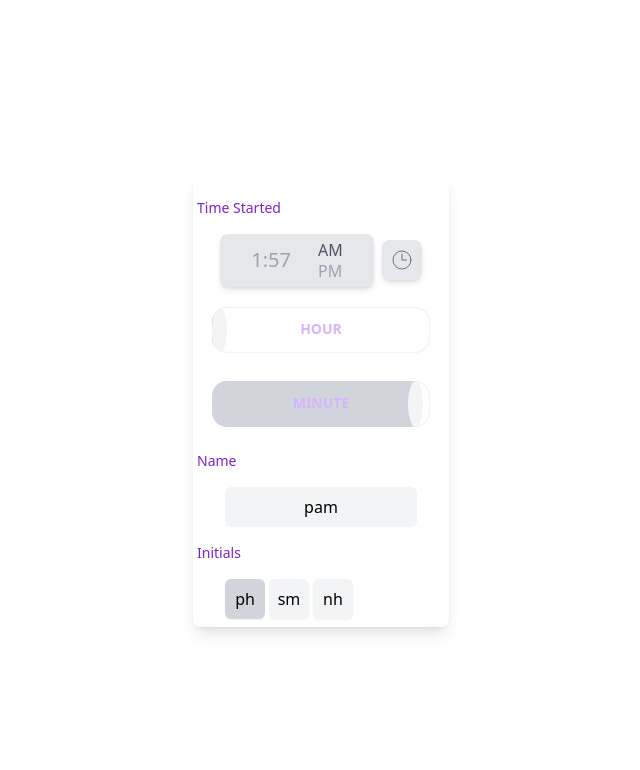
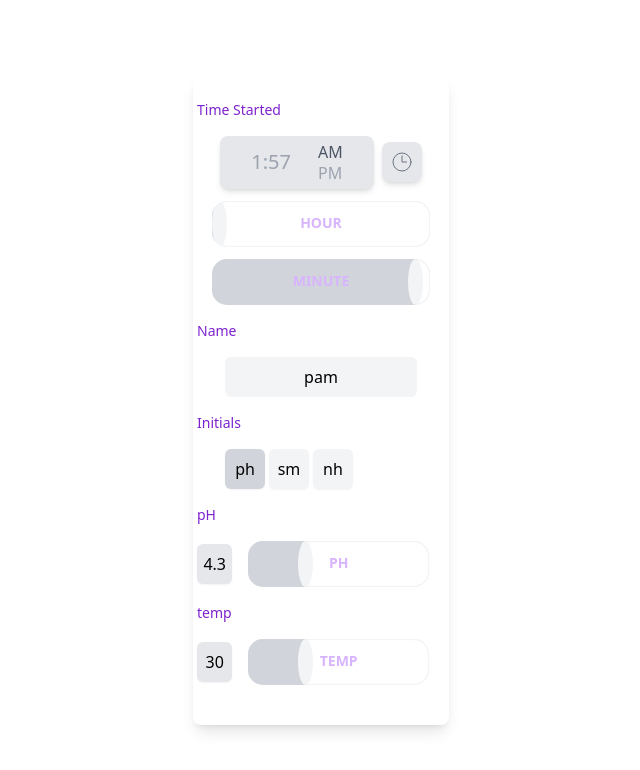
Before and after one commit to pahammer/react-component-lib-ts, a Next.js app: page / in a window 1280 px wide. Shown: the top 770 px of the page, without its empty margins (319-959 px from the left). Built offline with nearby package versions, Linux system fonts and the light colour scheme.

Commit message:
begin listbox and generalslider components, add headlessui

```diff
--- a/package.json
+++ b/package.json
@@ -9,6 +9,7 @@
     "lint": "next lint"
   },
   "dependencies": {
+    "@headlessui/react": "^1.7.4",
     "@types/node": "18.11.9",
     "@types/react": "18.0.25",
     "@types/react-dom": "18.0.8",
--- /dev/null
+++ b/src/components/DatePicker.jsx
@@ -0,0 +1,20 @@
+import ListBox from "./form/ListBox";
+
+// entry, handleSelect, index
+
+const entries = [{
+    value: ["January", "February", "March", "April", "May", "June", "July", "August", "September", "October", "November", "December"],
+    result: "November",
+    type: "Month",
+  }, {
+
+  }]
+
+export default function DatePicker(){
+
+    return(
+        <div className="w-full">
+            <ListBox entry={entries[0]} handleSelect={(x) => console.log(x)} index="0" />
+        </div>
+    )
+}
--- /dev/null
+++ b/src/components/GeneralSlider.jsx
@@ -0,0 +1,26 @@
+import React, {useState} from "react";
+import Slider from "./form/Slider";
+
+export default function GeneralSlider({initialVal, start, end, step, title }) {
+    const [currentVal, setCurrentVal] = useState(initialVal)
+
+    const handleValueChange = (e) => {
+        setCurrentVal(e.target.value)
+    }
+
+    return (
+        <div className="flex justify-center items-center w-full px-1">
+            <div className="rounded-md shadow-sm bg-gray-200 h-10 w-10 flex justify-center items-center p-1">
+                {currentVal}
+            </div>
+        <Slider
+				start={start}
+				end={end}
+				step={step}
+				title={title}
+				handleInputChange={handleValueChange}
+				currentVal={currentVal}
+			/>
+            </div>
+    )
+}
--- /dev/null
+++ b/src/components/form/ListBox.jsx
@@ -0,0 +1,67 @@
+import { Fragment } from "react";
+import { Listbox, Transition } from "@headlessui/react";
+
+export default function ListBox({ entry, handleSelect, index }) {
+  return (
+    <div className="w-full">
+      <Listbox
+        value={entry.result}
+        onChange={(e) => handleSelect(entry.type, e, index)}
+      >
+        <div className="relative mt-1">
+          <Listbox.Button className="relative w-full cursor-pointer rounded-lg bg-white py-2 pl-3 text-left capitalize shadow-md focus:outline-none focus-visible:border-primary focus-visible:ring-2 focus-visible:ring-white focus-visible:ring-opacity-75 focus-visible:ring-offset-2 focus-visible:ring-offset-purple-300 text-sm">
+            <span className="block truncate">{entry.result}</span>
+            <span className="pointer-events-none absolute inset-y-0 right-0 flex items-center pr-1">
+              <svg
+                xmlns="http://www.w3.org/2000/svg"
+                fill="none"
+                viewBox="0 0 24 24"
+                strokeWidth={1}
+                stroke="currentColor"
+                className="h-4 w-4"
+              >
+                <path
+                  strokeLinecap="round"
+                  strokeLinejoin="round"
+                  d="M8.25 15L12 18.75 15.75 15m-7.5-6L12 5.25 15.75 9"
+                />
+              </svg>
+            </span>
+          </Listbox.Button>
+          <Transition
+            as={Fragment}
+            leave="transition ease-in duration-100"
+            leaveFrom="opacity-100"
+            leaveTo="opacity-0"
+          >
+            <Listbox.Options className="ring-black  overflow-auto mt-1 max-h-40 w-full rounded-md bg-white py-1 text-base capitalize shadow-lg ring-1 ring-opacity-5 focus:outline-none text-sm">
+              {entry.value.map((val, valX) => (
+                <Listbox.Option
+                  key={valX}
+                  className={({ active }) =>
+                    `relative cursor-pointer select-none py-2 pl-3 ${
+                      active ? "bg-amber-100 text-amber-900" : "text-gray-900"
+                    }`
+                  }
+                  value={val}
+                >
+                  {({ selected }) => (
+                    <>
+                      <span
+                        className={`block truncate ${
+                          selected ? "font-medium" : "font-normal"
+                        }`}
+                      >
+                        {val}
+                      </span>
+                    </>
+                  )}
+                </Listbox.Option>
+              ))}
+            </Listbox.Options>
+          </Transition>
+        </div>
+      </Listbox>
+    </div>
+  );
+};
--- a/src/components/form/Slider.tsx
+++ b/src/components/form/Slider.tsx
@@ -16,8 +16,8 @@ export default function Slider({
 	currentVal,
 }: SliderProps) {
 	return (
-		<div className="relative w-full flex justify-center py-2">
-			<div className="absolute top-5 text-purple-300 uppercase font-bold text-sm">
+		<div className="relative w-full flex justify-center">
+			<div className="absolute top-3 text-purple-300 uppercase font-bold text-sm">
 				{title}
 			</div>
 			<input
--- a/src/pages/index.tsx
+++ b/src/pages/index.tsx
@@ -5,18 +5,30 @@ import FormTitle from "../components/form/FormTitle";
 import TimePicker from "../components/TimePicker";
 import Name from "../components/Name";
 import SmallBoxOptions from "../components/SmallBoxOptions";
+import GeneralSlider from "../components/GeneralSlider";
 
 export default function Home() {
+	const entry = {
+        component: "list",
+        value: ["blank", "whiskey"],
+        result: "blank",
+        type: "Template",
+      }
+
 	const initials = ["ph", "sm", "nh"];
 	return (
 		<div className="absolute inset-0 flex flex-col justify-center items-center">
-			<div className="flex flex-col items-center w-64 h-fit bg-white shadow-lg rounded-lg py-2">
+			<div className="flex flex-col items-center w-64 h-fit bg-white shadow-lg rounded-lg py-2 pb-10 overflow-x-scroll">
 				<FormTitle title="Time Started" />
 				<TimePicker />
 				<FormTitle title="Name" />
 				<Name />
 				<FormTitle title="Initials" />
 				<SmallBoxOptions initialsArray={initials} />
+				<FormTitle title="pH" />
+				<GeneralSlider initialVal="4.3" start="4.0" end="5.0" step=".1" title="pH" />
+				<FormTitle title="temp" />
+				<GeneralSlider initialVal="30" start="0" end="100" step="1" title="Temp" />
 			</div>
 		</div>
 	);
```
